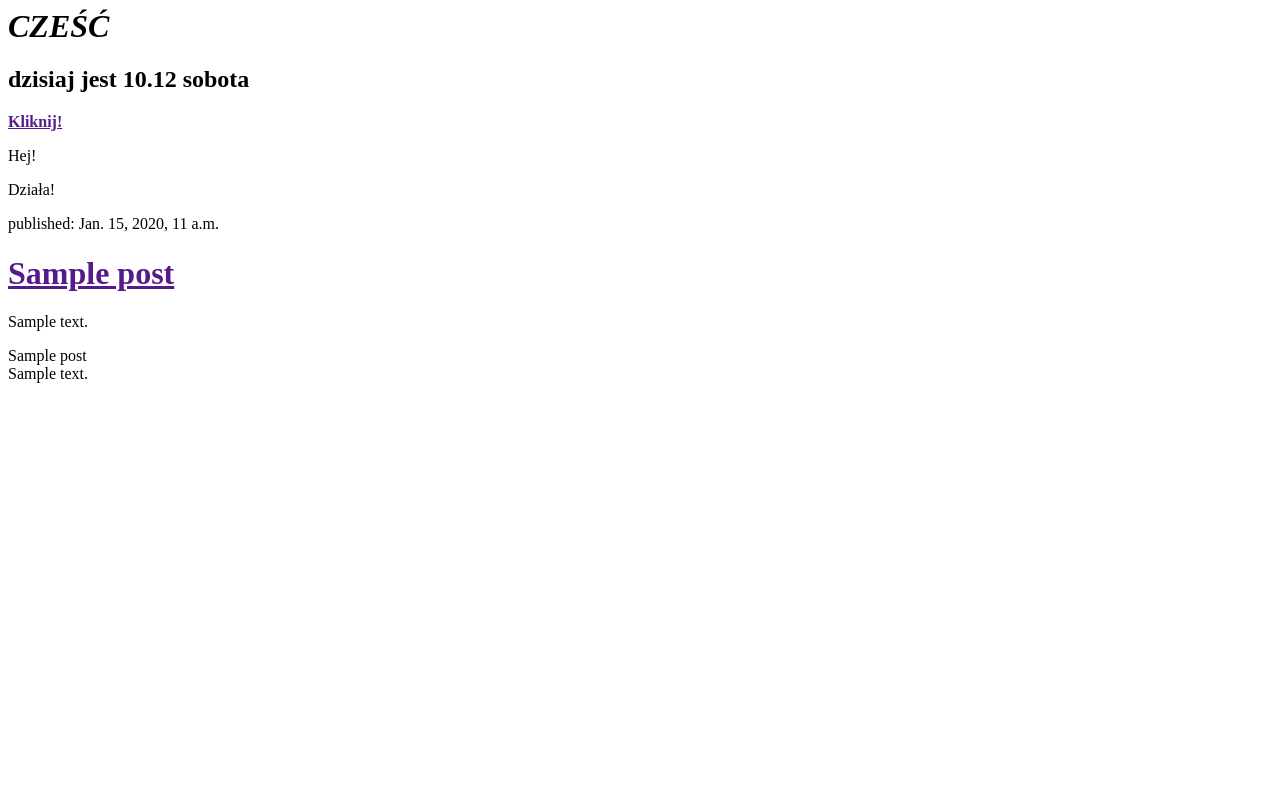
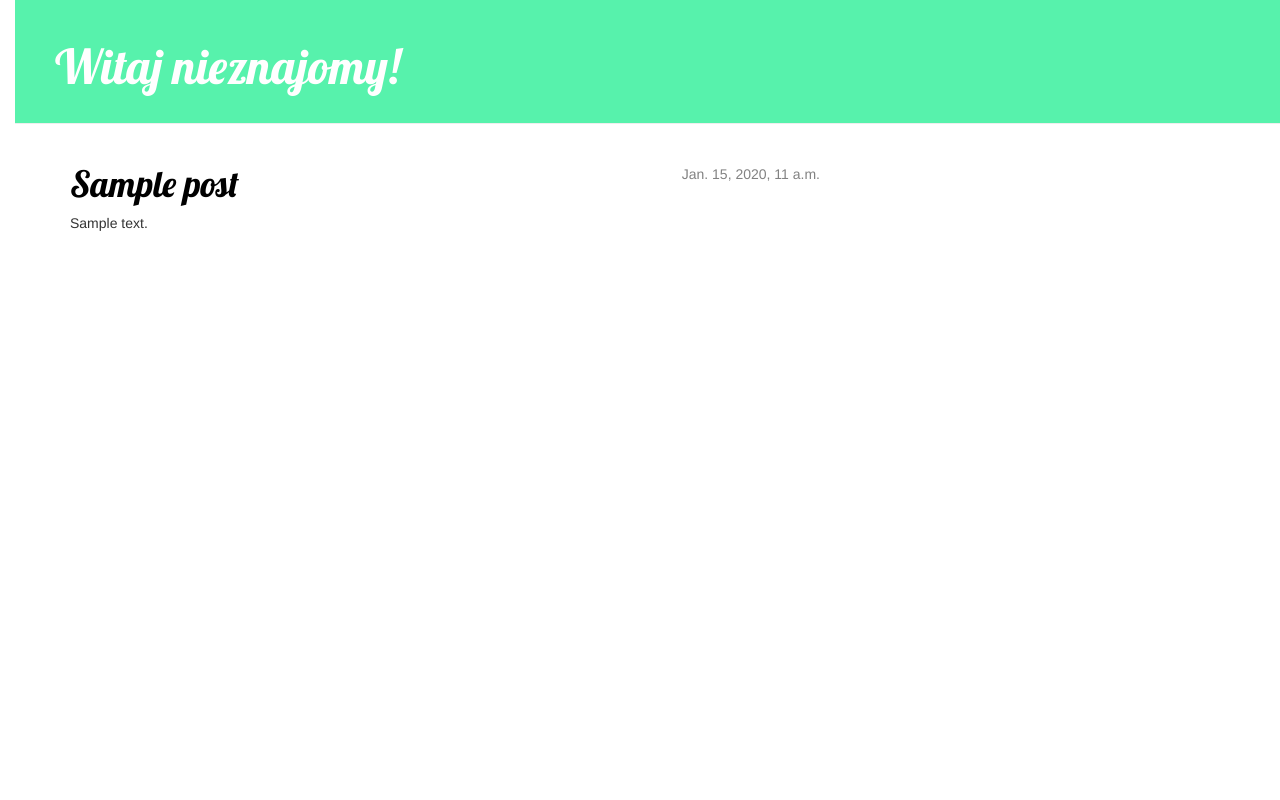
Before and after one commit to paulik90/my-first-blog, a Django app: page / in a window 1280 px wide. Run offline with Django 3.2, Linux system fonts and the light colour scheme; tables that the repository leaves empty hold one stand-in row (values such as "Sample post"); some libraries are stand-ins or nearby versions.

Commit message:
dodano widok i szablon dla poszczegolnego wpisu na stronie

```diff
--- /dev/null
+++ b/blog/templates/blog/base.html
@@ -0,0 +1,23 @@
+{% load staticfiles %}
+<html>
+	<head>
+	<title>Paulik blog</title>
+	<link rel="stylesheet" href="//maxcdn.bootstrapcdn.com/bootstrap/3.2.0/css/bootstrap.min.css">
+	<link rel="stylesheet" href="//maxcdn.bootstrapcdn.com/bootstrap/3.2.0/css/bootstrap-theme.min.css">
+	<link rel="stylesheet" href="{% static 'css/blog.css' %}">
+	<link href="//fonts.googleapis.com/css?family=Lobster&subset=latin,latin-ext" rel="stylesheet" type="text/css">
+	</head>
+	<body>
+		<div class="page-header">
+			<h1><a href="/">Witaj nieznajomy!</a></h1>
+		</div>
+		<div class="content container">
+    <div class="row">
+        <div class="col-md-8">
+           {% block content %}
+            {% endblock %}
+        </div>
+    </div>
+</div>
+	</body>
+</html>
--- a/blog/templates/blog/post_list.html
+++ b/blog/templates/blog/post_list.html
@@ -1,25 +1,13 @@
-<html>
-	<head>
-		<title>Paulik blog</title>
-	</head>
-	<body>
-		<div>
-			<h1><em>CZEŚĆ</em></h1></div>
-		<div><h2> dzisiaj jest 10.12 sobota</h2></div>
-		<div><a href=""><strong>Kliknij!</strong></a></div>
-		<p>Hej!</p>
-		<p>Działa!</p>
-		{%for post in posts%}
-		<div>
-		<p>published: {{ post.published_date }}</p>
-		<h1><a href="">{{ post.title }}</a></h1>
-		<p>{{ post.text|linebreaksbr }}</p>
-		</div>
+{% extends 'blog/base.html' %}
 
-		<div>	{{post.title}}</div>
-		<div>	{{post.text}}</div>
-		<div>	{{post.pubished_date}}</div>
-
-		{%endfor%}
-	</body>
-</html>
+{% block content %}
+	{% for post in posts %}
+    	<div class="post">
+       	   <div class="date">
+            {{ post.published_date }}
+       	   </div>
+       	   <h1><a href="{% url 'post_detail' pk=post.pk %}">{{ post.title }}</a></h1>
+           <p>{{ post.text|linebreaksbr }}</p>
+    	</div>
+    {% endfor %}
+{% endblock content %}
--- a/blog/urls.py
+++ b/blog/urls.py
@@ -1,5 +1,6 @@
 from django.conf.urls import url
 from . import views
 urlpatterns = [
-url(r'^$', views.post_list, name='post_;ist'),
+url(r'^$', views.post_list, name='post_list'),
+url(r'^post/(?P<pk>[0-9]+)/$', views.post_detail, name='post_detail'),
 ]
--- a/blog/views.py
+++ b/blog/views.py
@@ -1,7 +1,11 @@
-from django.shortcuts import render
+from django.shortcuts import render, get_object_or_404
 from django.utils import timezone
 from .models import Post
 
 def post_list(request):
 	posts = Post.objects.all().order_by('published_date')
 	return render(request, 'blog/post_list.html', {'posts': posts})
+
+def post_detail(request, pk):
+    post = get_object_or_404(Post, pk=pk)
+    return render(request, 'blog/post_detail.html', {'post': post})
--- a/mysite/settings.py
+++ b/mysite/settings.py
@@ -102,3 +102,6 @@ USE_TZ = True
 
 STATIC_URL = '/static/'
 STATIC_ROOT = os.path.join(BASE_DIR,'public','static')
+STATICFILES_DIRS = (
+    os.path.join(BASE_DIR, "static"),
+)
--- /dev/null
+++ b/static/css/blog.css
@@ -0,0 +1,54 @@
+h1 a {
+	color: #6AEBC0;
+	font-family: 'Lobster';
+}
+body {
+	padding-left: 15px;
+}
+.page-header {
+    background-color: #57F2AC;
+    margin-top: 0;
+    padding: 20px 20px 20px 40px;
+}
+
+.page-header h1, .page-header h1 a, .page-header h1 a:visited, .page-header h1 a:active {
+    color: #ffffff;
+    font-size: 36pt;
+    text-decoration: none;
+}
+
+.content {
+    margin-left: 40px;
+}
+
+h1, h2, h3, h4 {
+    font-family: 'Lobster', cursive;
+}
+
+.date {
+    float: right;
+    color: #828282;
+}
+
+.save {
+    float: right;
+}
+
+.post-form textarea, .post-form input {
+    width: 100%;
+}
+
+.top-menu, .top-menu:hover, .top-menu:visited {
+    color: #ffffff;
+    float: right;
+    font-size: 26pt;
+    margin-right: 20px;
+}
+
+.post {
+    margin-bottom: 70px;
+}
+
+.post h1 a, .post h1 a:visited {
+    color: #000000;
+}
```
Also changed, not shown: blog/templates/blog/post_detail.html (added, +13 -0 lines).
